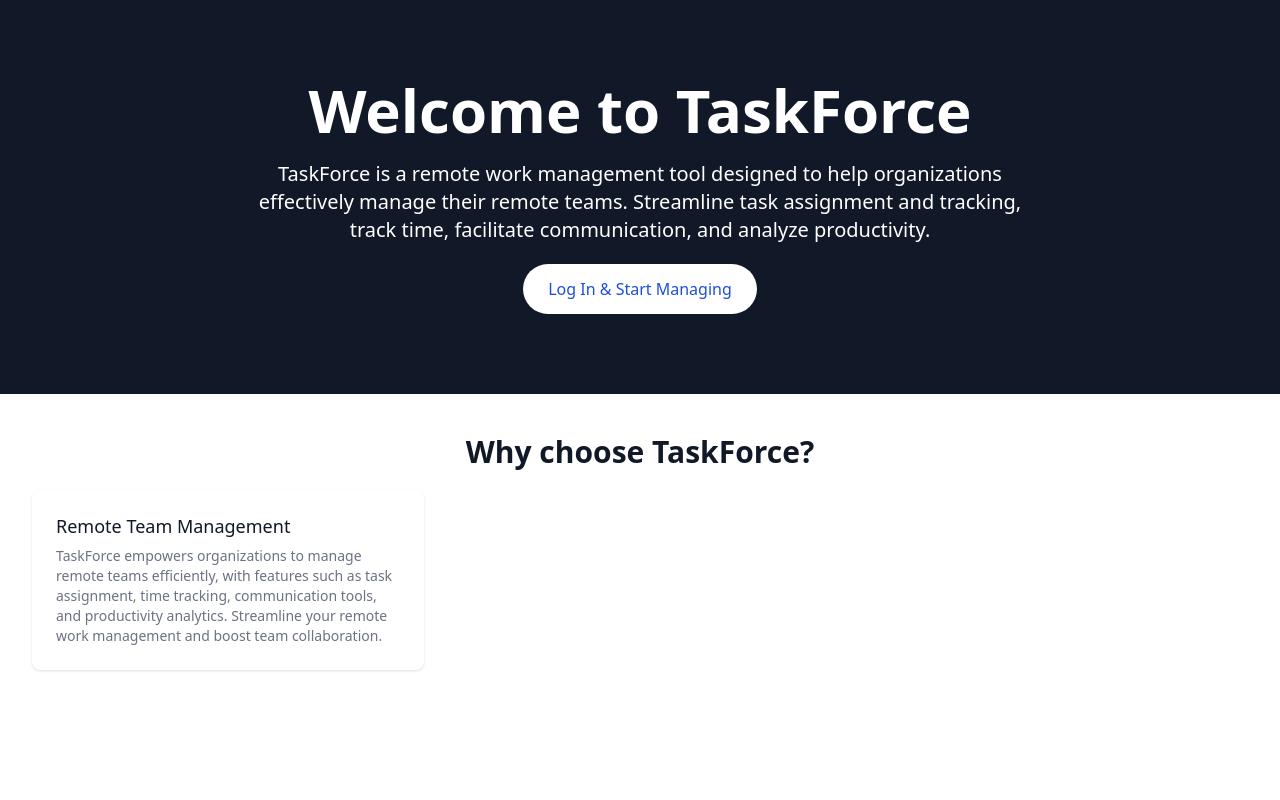
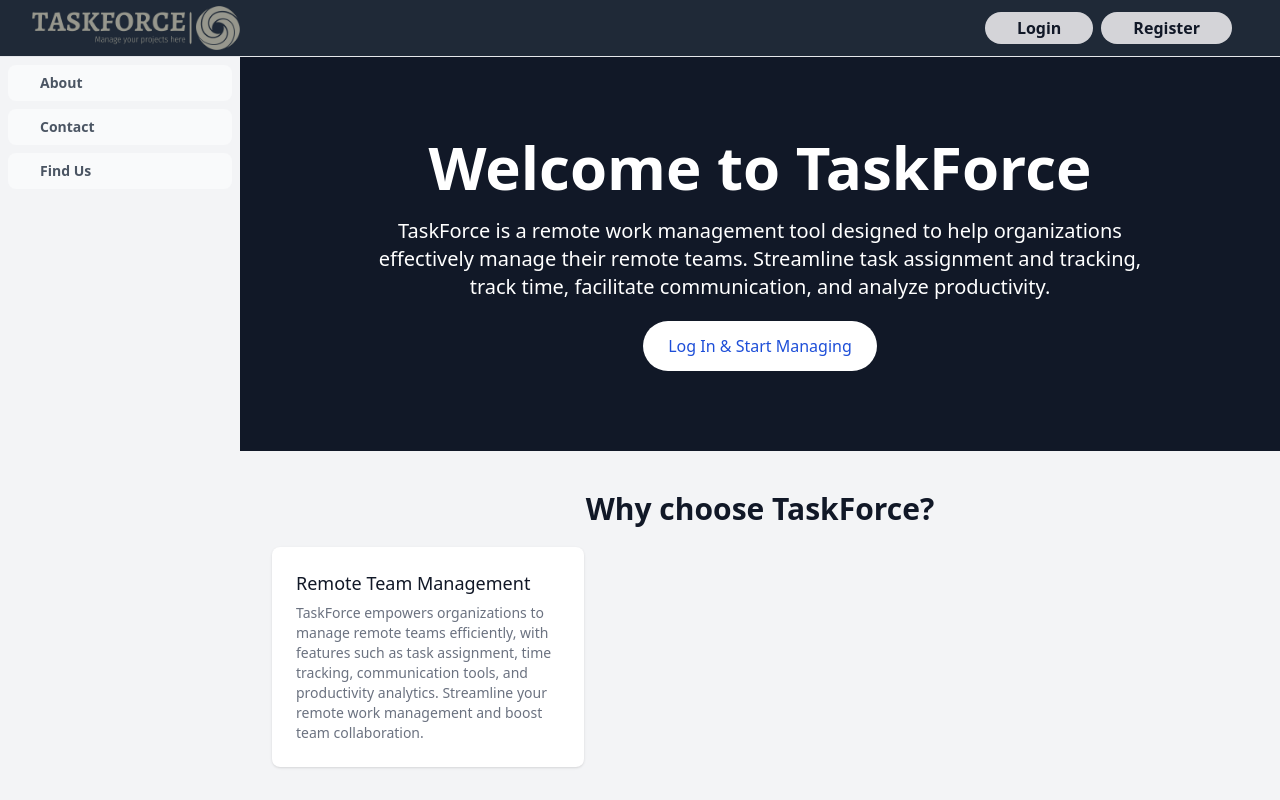
Before and after one commit to youssefalb/TaskForce, a Next.js app in the folder frontend/: page / in a window 1280 px wide. Built offline with nearby package versions, Linux system fonts and the light colour scheme.

Commit message:
some progress in the fe

```diff
--- /dev/null
+++ b/frontend/src/components/Layout.tsx
@@ -0,0 +1,16 @@
+import SideBar from "./SideBar";
+import NavBar from "./NavBar";
+
+
+export default function Layout({children}) {
+
+  return (
+    <div className="min-h-screen flex flex-col ">
+      <NavBar />
+      <div className="flex flex-col md:flex-row flex-1 ">
+        <SideBar />
+        <main className="flex-1 bg-gray-100">{children}</main>
+      </div>
+    </div>
+  );
+}
--- /dev/null
+++ b/frontend/src/components/NavBar.tsx
@@ -0,0 +1,27 @@
+import Link from "next/link";
+
+export default function navBar() {
+
+    return (
+        <header className="bg-gray-800 top-0 flex justify-between items-center font-semibold border-b ">
+            <div className="ml-8 w-52">
+                <a href="/">
+                    <img src="/images/logo-no-background.png" alt=""></img>
+                </a>
+            </div>
+
+            <div className="mr-10 items-center">
+                        <Link href="/auth/login">
+                            <button className="px-8 py-1 text-gray-900 bg-zinc-300 rounded-2xl mr-2 my-3 font-bold">
+                                Login
+                            </button>
+                        </Link>
+                        <Link href="/auth/register">
+                            <button className="px-8 py-1 text-gray-900 bg-zinc-300 rounded-2xl mr-2 my-3 font-bold">
+                                Register
+                            </button>
+                        </Link>
+            </div>
+        </header>
+    );
+}
--- /dev/null
+++ b/frontend/src/components/SideBar.tsx
@@ -0,0 +1,44 @@
+
+import Link from "next/link";
+
+
+export default function sideBar() {
+
+    let menuItems = [
+        {
+            href: "/about",
+            title: "About",
+        },
+        {
+            href: "/contact",
+            title: "Contact",
+        },
+        {
+            href: "/locations",
+            title: "Find Us",
+        },
+    ]
+
+    return (
+        <aside className="bg-gray-100 w-full md:w-60">
+            <nav>
+                <ul>
+                    {menuItems.map(({ href, title }) => (
+                        <li className="m-2" key={title}>
+                            <Link href={href} passHref>
+                                <div
+                                    className="flex p-2 bg-gray-50 hover:bg-gray-200 cursor-pointer rounded-lg
+                     "
+                                >
+                                    <span className="font-semibold text-gray-600 mx-6 text-sm">
+                                        {title}
+                                    </span>
+                                </div>
+                            </Link>
+                        </li>
+                    ))}
+                </ul>
+            </nav>
+        </aside>
+    );
+}
--- a/frontend/src/pages/AuthPage.tsx
+++ /dev/null
@@ -1,83 +0,0 @@
-import React, { useState } from 'react';
-import TextField from '@mui/material/TextField';
-import Button from '@mui/material/Button';
-import Grid from '@mui/material/Grid';
-import Typography from '@mui/material/Typography';
-import Paper from '@mui/material/Paper';
-import Container from '@mui/material/Container';
-
-const AuthPage = () => {
-  const [loginEmail, setLoginEmail] = useState('');
-  const [loginPassword, setLoginPassword] = useState('');
-  const [registerEmail, setRegisterEmail] = useState('');
-  const [registerPassword, setRegisterPassword] = useState('');
-
-  return (
-    <Container maxWidth="md">
-      <Grid container spacing={5}>
-        <Grid item xs={6}>
-          <Paper elevation={3} sx={{ padding: 3, backgroundColor: '#222', color: '#fff' }}>
-            <Typography variant="h4" gutterBottom>
-              Login
-            </Typography>
-            <TextField
-              type="email"
-              label="Email"
-              value={loginEmail}
-              onChange={e => setLoginEmail(e.target.value)}
-              variant="outlined"
-              fullWidth
-              margin="normal"
-              sx={{ backgroundColor: '#333', borderRadius: '4px' }}
-            />
-            <TextField
-              type="password"
-              label="Password"
-              value={loginPassword}
-              onChange={e => setLoginPassword(e.target.value)}
-              variant="outlined"
-              fullWidth
-              margin="normal"
-              sx={{ backgroundColor: '#333', borderRadius: '4px' }}
-            />
-            <Button variant="contained" color="primary" fullWidth sx={{ backgroundColor: '#444', marginTop: '1rem' }}>
-              Login
-            </Button>
-          </Paper>
-        </Grid>
-        <Grid item xs={6}>
-          <Paper elevation={3} sx={{ padding: 3, backgroundColor: '#fff', color: '#222' }}>
-            <Typography variant="h4" gutterBottom>
-              Register
-            </Typography>
-            <TextField
-              type="email"
-              label="Email"
-              value={registerEmail}
-              onChange={e => setRegisterEmail(e.target.value)}
-              variant="outlined"
-              fullWidth
-              margin="normal"
-              sx={{ backgroundColor: '#f0f0f0', borderRadius: '4px' }}
-            />
-            <TextField
-              type="password"
-              label="Password"
-              value={registerPassword}
-              onChange={e => setRegisterPassword(e.target.value)}
-              variant="outlined"
-              fullWidth
-              margin="normal"
-              sx={{ backgroundColor: '#f0f0f0', borderRadius: '4px' }}
-            />
-            <Button variant="contained" color="primary" fullWidth sx={{ backgroundColor: '#ddd', marginTop: '1rem' }}>
-              Register
-            </Button>
-          </Paper>
-        </Grid>
-      </Grid>
-    </Container>
-  );
-};
-
-export default AuthPage;
--- a/frontend/src/pages/_app.tsx
+++ b/frontend/src/pages/_app.tsx
@@ -1,6 +1,11 @@
+import Layout from '@/components/Layout'
 import '@/styles/globals.css'
 import type { AppProps } from 'next/app'
 
 export default function App({ Component, pageProps }: AppProps) {
-  return <Component {...pageProps} />
+  return(
+        <Layout>
+         <Component {...pageProps} />
+        </Layout>
+  )
 }
--- a/frontend/src/pages/WelcomePage.tsx
+++ b/frontend/src/pages/about.tsx
@@ -1,9 +1,8 @@
 import React from 'react';
-import AuthPage from './AuthPage';
 import Link from 'next/link';
 
 
-const WelcomePage = () => {
+const About = () => {
   return (
  <div>
     <div className="bg-gray-900 text-white">
@@ -50,4 +49,4 @@ const WelcomePage = () => {
   );
 };
 
-export default WelcomePage;
+export default About;
--- a/frontend/src/pages/index.tsx
+++ b/frontend/src/pages/index.tsx
@@ -1,10 +1,11 @@
 import React from 'react';
-import WelcomePage from './WelcomePage'; // Adjust the import path
+
+import About from './about'; // Adjust the import path
 
 function Home() {
   return (
     <div>
-        <WelcomePage />
+        <About />
     </div>
   );
 }
```
Also changed, not shown: frontend/public/images/logo-no-background.png (added).
